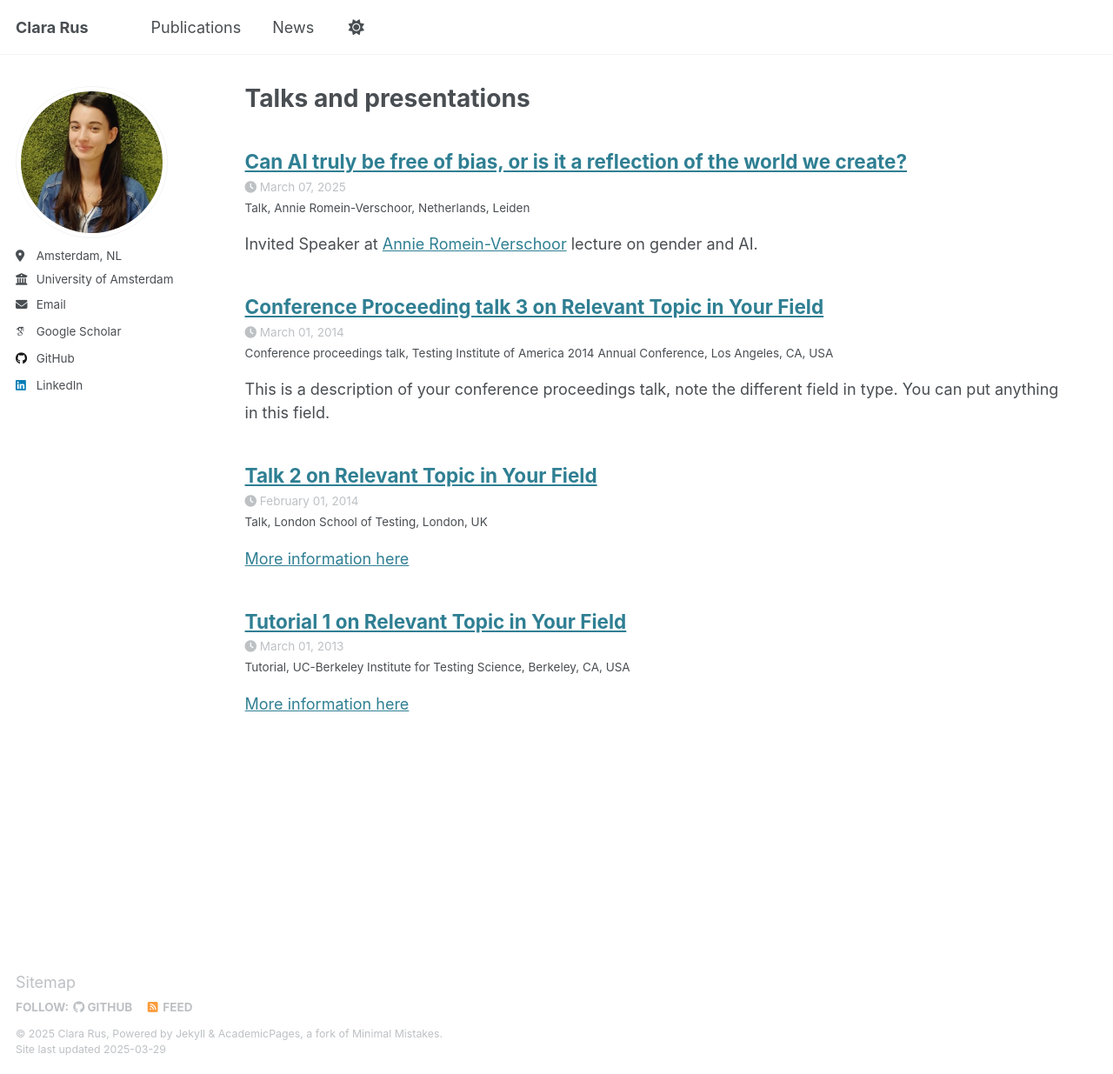
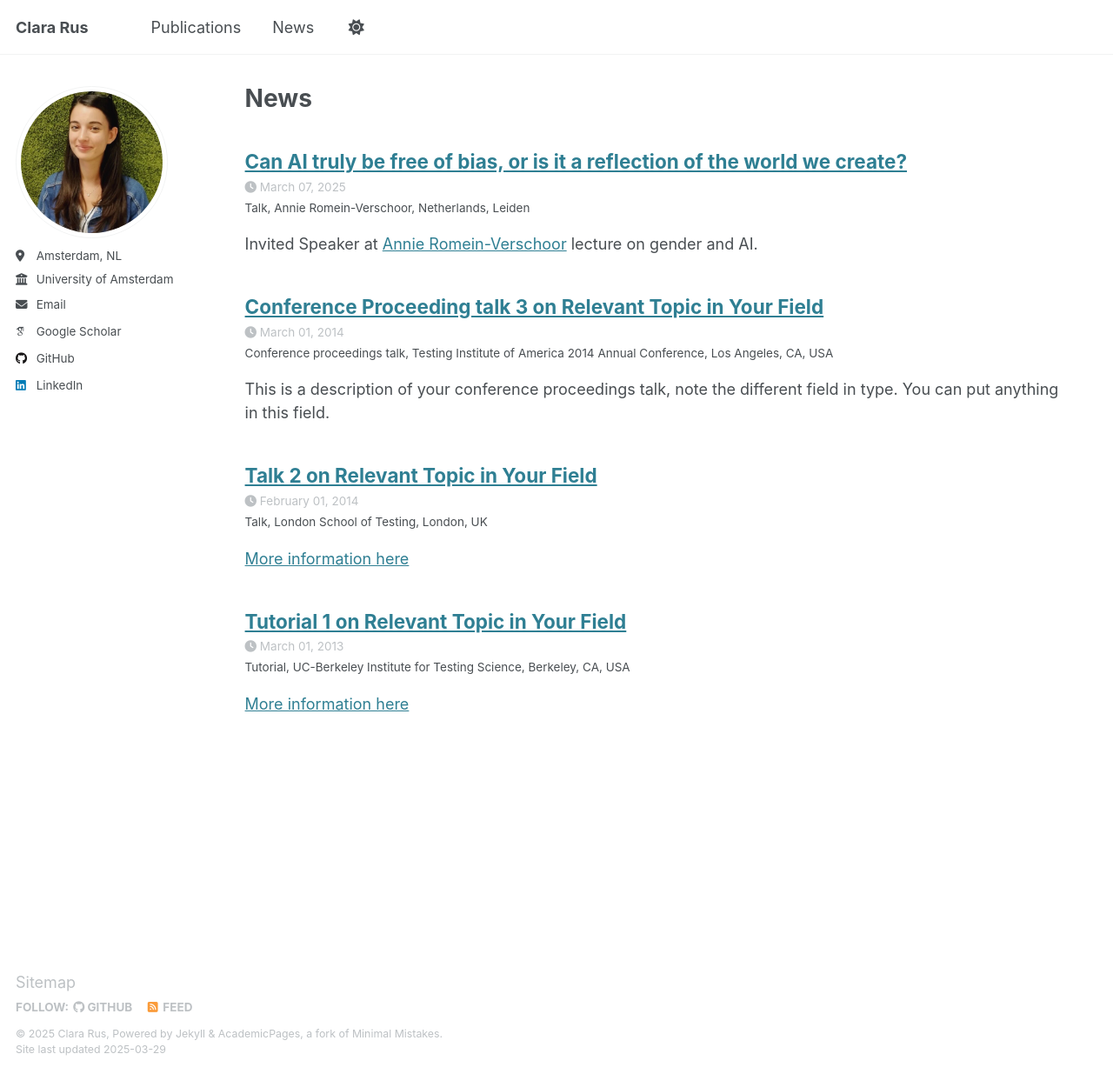
Before and after one commit to ClaraRus/ClaraRus.github.io, a Jekyll site: the page built from _pages/talks.html, in a window 1280 px wide and 1235 px high. Shown: the whole window at 87% size. Built offline with Jekyll 4.4.1, drawn with Linux system fonts in a browser that asks for light colours; some web fonts are replaced.

Commit message:
Update talks.html

```diff
--- a/_pages/talks.html
+++ b/_pages/talks.html
@@ -1,7 +1,7 @@
 ---
 layout: archive
-title: "Talks and presentations"
-permalink: /talks/
+title: "News"
+permalink: /news/
 author_profile: true
 ---
 
```
